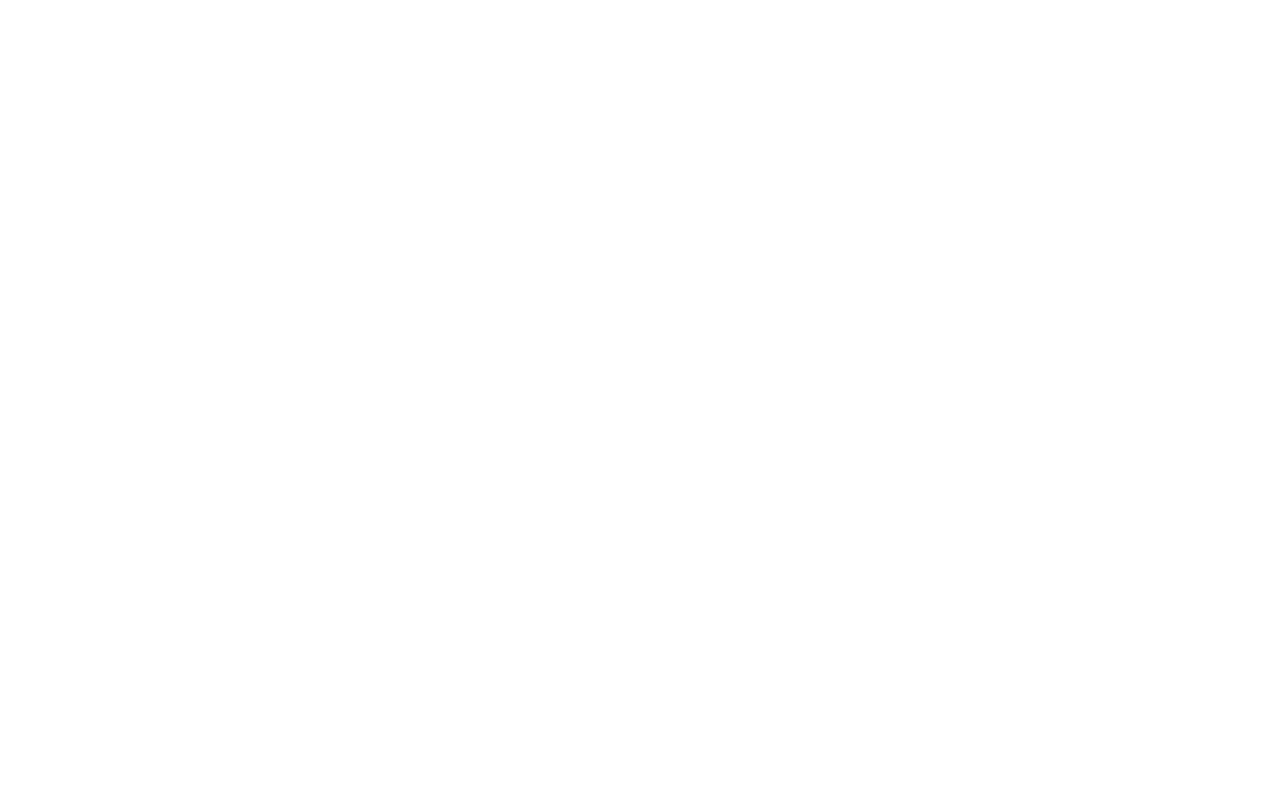
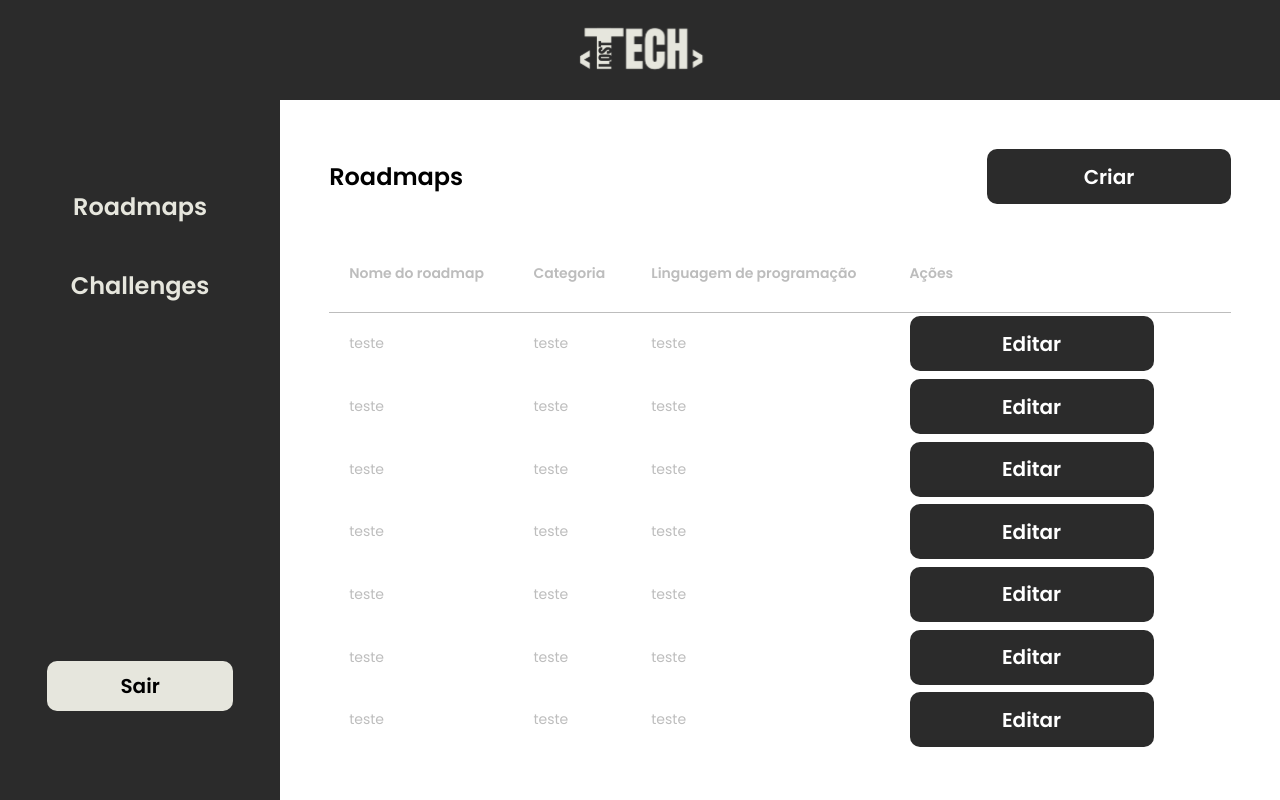
Before and after one commit to LT-LostTech/LT.frontEnd, a React (Vite) app: page /backoffice/dashboard/roadmaps in a window 1280 px wide. Before the commit this address had no page. Built offline with nearby package versions, Linux system fonts and the light colour scheme.

Commit message:
feat: created the page roadmaps to the backoffice for the admin create roadmaps

```diff
--- a/src/Router.tsx
+++ b/src/Router.tsx
@@ -1,9 +1,10 @@
 import { Route, Routes } from "react-router-dom";
 import { Layout } from "./layout/Default/layout";
 import { Landpage } from "./pages/landpage";
-import { BackOfficeLayout } from "./layout/BackOffice/layout";
+import { BackOfficeLayout } from "./layout/backOffice/layout";
 import { BackOfficeLogin } from "./pages/backOffice/login";
 import { ForgotPassword } from "./pages/backOffice/forgotPassword";
+import { Dashboard } from "./pages/backOffice/dashboard";
 
 export function Router() {
   return (
@@ -14,6 +15,7 @@ export function Router() {
       <Route path="/backoffice" element={<BackOfficeLayout/>}>
         <Route path="/backoffice" element={<BackOfficeLogin/>}/>
         <Route path="/backoffice/forgot-password" element={<ForgotPassword/>}/>
+        <Route path="/backoffice/dashboard/roadmaps" element={<Dashboard title="Roadmaps" tableHeaders={["Nome do roadmap", "Categoria", "Linguagem de programação", "Ações"]}/>}/>
       </Route>
     </Routes>
   );
--- a/src/components/Aside/index.tsx
+++ b/src/components/Aside/index.tsx
@@ -9,8 +9,8 @@ export function Aside() {
   return (
     <AsideContainer>
       <AsideContent>
-        <NavLink to="backoffice/roadmaps">Roadmaps</NavLink>
-        <NavLink to="backoffice/challenges">Challenges</NavLink>
+        <NavLink to="backoffice/dashboard/roadmaps">Roadmaps</NavLink>
+        <NavLink to="backoffice/dashboard/challenges">Challenges</NavLink>
       </AsideContent>
       <Button
         width="100%"
--- a/src/components/Aside/styled.ts
+++ b/src/components/Aside/styled.ts
@@ -2,13 +2,12 @@ import styled from "styled-components";
 import { theme } from "../../theme/theme";
 
 export const AsideContainer = styled.aside`
-  width: 100%;
+  width: 338px;
   height: 100%;
   background-color: ${theme.colors.gray800};
-  padding: 154px;
+  padding: 89px 47px;
   display: flex;
-  align-items: center;
-  justify-content: center;
+  justify-content: space-between;
   flex-direction: column;
 `;
 
@@ -18,15 +17,15 @@ export const AsideContent = styled.div`
   display: flex;
   flex-direction: column;
   align-items: center;
-  justify-content: center;
-
+  gap: 44px;
 
   a {
     color: ${theme.colors.lightGray};
     font-size: 24px;
     font-weight: 600;
     text-align: left;
-    transition: text-decoration 0.3s ease;
+    text-decoration: none;
+    transition: text-decoration 0.3s ease-in-out;
 
     &:hover {
       text-decoration: underline;
--- /dev/null
+++ b/src/pages/backOffice/dashboard/index.tsx
@@ -0,0 +1,127 @@
+import { Aside } from "../../../components/Aside";
+import { Button } from "../../../components/Button";
+import { theme } from "../../../theme/theme";
+import {
+  DashboardContainer,
+  DashboardLabelContainer,
+  DashboardLabelText,
+  DashboardTableHeaderCell,
+  DashboardTable,
+  DashboardTableHeader,
+  DashboardTableHeaderRow,
+  DashboardPage,
+  DashboardTableBody,
+  DashboardTableBodyRow,
+  DashboardTableBodyCell,
+} from "./styled";
+
+interface DashboardProps {
+  title: string;
+  tableHeaders: string[];
+}
+
+const tableData = [
+  {
+    name: "teste",
+    description: "teste",
+    status: "teste",
+    actions: "teste",
+  },
+  {
+    name: "teste",
+    description: "teste",
+    status: "teste",
+    actions: "teste",
+  },
+  {
+    name: "teste",
+    description: "teste",
+    status: "teste",
+    actions: "teste",
+  },
+  {
+    name: "teste",
+    description: "teste",
+    status: "teste",
+    actions: "teste",
+  },
+  {
+    name: "teste",
+    description: "teste",
+    status: "teste",
+    actions: "teste",
+  },
+  {
+    name: "teste",
+    description: "teste",
+    status: "teste",
+    actions: "teste",
+  },
+  {
+    name: "teste",
+    description: "teste",
+    status: "teste",
+    actions: "teste",
+  },
+];
+
+export function Dashboard({ title, tableHeaders }: DashboardProps) {
+  return (
+    <DashboardPage>
+      <Aside />
+      <DashboardContainer>
+        <DashboardLabelContainer>
+          <DashboardLabelText>{title}</DashboardLabelText>
+          <Button
+            width="244px"
+            height="55px"
+            colorText={theme.colors.white}
+            bgColor={theme.colors.gray800}
+            fontWeight="600"
+            text="Criar"
+            border="none"
+          />
+        </DashboardLabelContainer>
+
+        <DashboardTable>
+          <DashboardTableHeader>
+            <DashboardTableHeaderRow>
+              {tableHeaders.map((header, key) => (
+                <DashboardTableHeaderCell key={key} scope="col">
+                  {header}
+                </DashboardTableHeaderCell>
+              ))}
+              <DashboardTableHeaderCell></DashboardTableHeaderCell>
+            </DashboardTableHeaderRow>
+          </DashboardTableHeader>
+          <DashboardTableBody>
+            {tableData.map((data, key) => (
+              <DashboardTableBodyRow key={key}>
+                <DashboardTableBodyCell key={key} scope="row">
+                  {data.name}
+                </DashboardTableBodyCell>
+                <DashboardTableBodyCell key={key} scope="row">
+                  {data.description}
+                </DashboardTableBodyCell>
+                <DashboardTableBodyCell key={key} scope="row">
+                  {data.status}
+                </DashboardTableBodyCell>
+                <DashboardTableBodyCell>
+                  <Button
+                    width="244px"
+                    height="55px"
+                    colorText={theme.colors.white}
+                    bgColor={theme.colors.gray800}
+                    fontWeight="600"
+                    text="Editar"
+                    border="none"
+                  />
+                </DashboardTableBodyCell>
+              </DashboardTableBodyRow>
+            ))}
+          </DashboardTableBody>
+        </DashboardTable>
+      </DashboardContainer>
+    </DashboardPage>
+  );
+}
--- /dev/null
+++ b/src/pages/backOffice/dashboard/styled.ts
@@ -0,0 +1,80 @@
+import styled from "styled-components";
+import { theme } from "../../../theme/theme";
+
+export const DashboardPage = styled.div`
+  width: 100%;
+  height: 100%;
+  display: flex;
+`;
+
+export const DashboardContainer = styled.main`
+  width: 100%;
+  height: auto;
+  background-color: ${theme.colors.white};
+  padding: 49px;
+  gap: 32px;
+  display: flex;
+  flex-direction: column;
+`;
+
+export const DashboardLabelContainer = styled.div`
+  width: 100%;
+  height: auto;
+  display: flex;
+  align-items: center;
+  justify-content: space-between;
+`;
+
+export const DashboardLabelText = styled.h2`
+  font-size: 24px;
+  font-weight: 600;
+  color: ${theme.colors.black};
+`;
+
+export const DashboardTable = styled.table`
+  width: 100%;
+  height: 100%;
+  border-collapse: collapse;
+
+  table-layout: auto;
+`;
+
+export const DashboardTableHeader = styled.thead`
+  border-bottom: 1px solid ${theme.colors.gray400};
+  width: 100%;
+  height: 76px;
+`;
+
+export const DashboardTableHeaderRow = styled.tr`
+  height: auto;
+  width: 100%;
+
+`;
+
+export const DashboardTableHeaderCell = styled.th`
+  font-size: 14px;
+  font-weight: 600;
+  color: ${theme.colors.gray400};
+  text-align: left;
+  padding: 0 20px;
+  height: auto;
+`;
+
+export const DashboardTableBody = styled.tbody`
+  height: 51px;
+  width: 100%;
+`;
+
+export const DashboardTableBodyRow = styled.tr`
+  height: auto;
+  width: 100%;
+`;
+
+export const DashboardTableBodyCell = styled.td`
+  font-size: 14px;
+  font-weight: 400;
+  color: ${theme.colors.gray400};
+  padding: 0 20px;
+  height: auto;
+  text-align: left;
+`;
```
